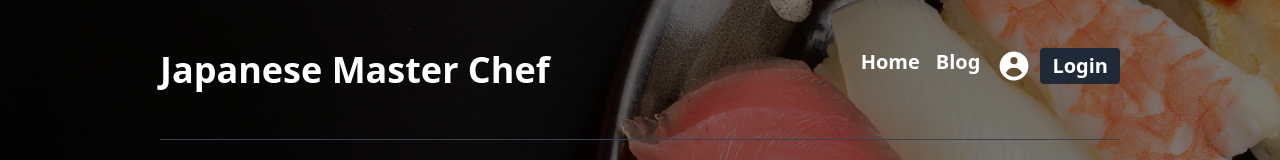
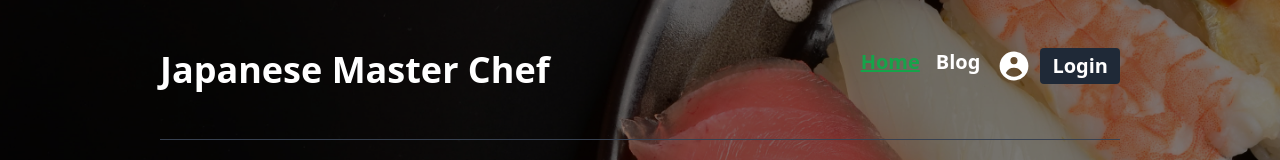
Before and after one commit to kamrulislam2/japanese-master-chef, a React (Vite) app: page / in a window 1280 px wide. Shown: the top 160 px of the page. Built offline with nearby package versions, Linux system fonts and the light colour scheme; no server answers.

Commit message:
active route added

```diff
--- a/src/pages/shared/Navbar/NavBar.jsx
+++ b/src/pages/shared/Navbar/NavBar.jsx
@@ -1,11 +1,12 @@
-import React, { useContext } from "react";
-import { Link } from "react-router-dom";
+import React, { useContext, useState } from "react";
+import { Link, NavLink } from "react-router-dom";
 import { HiUserCircle } from "react-icons/hi";
 import { AuthContext } from "../../../providers/AuthProviders";
 import { ColorRing } from "react-loader-spinner";
 
 const NavBar = () => {
   const { user, logOut, loading } = useContext(AuthContext);
+  const [isActive, setIsActive] = useState(false);
 
   const handleLogOut = () => {
     logOut()
@@ -20,8 +21,22 @@ const NavBar = () => {
         <h3 className="font-extrabold text-4xl">Japanese Master Chef</h3>
 
         <div className="inline-flex gap-4">
-          <Link to="/">Home</Link>
-          <Link to="/blog">Blog</Link>
+          <NavLink
+            className={({ isActive }) =>
+              isActive ? "underline text-green-600" : ""
+            }
+            to="/"
+          >
+            Home
+          </NavLink>
+          <NavLink
+            className={({ isActive }) =>
+              isActive ? "underline text-green-600" : ""
+            }
+            to="/blog"
+          >
+            Blog
+          </NavLink>
 
           {loading ? (
             <ColorRing
```
